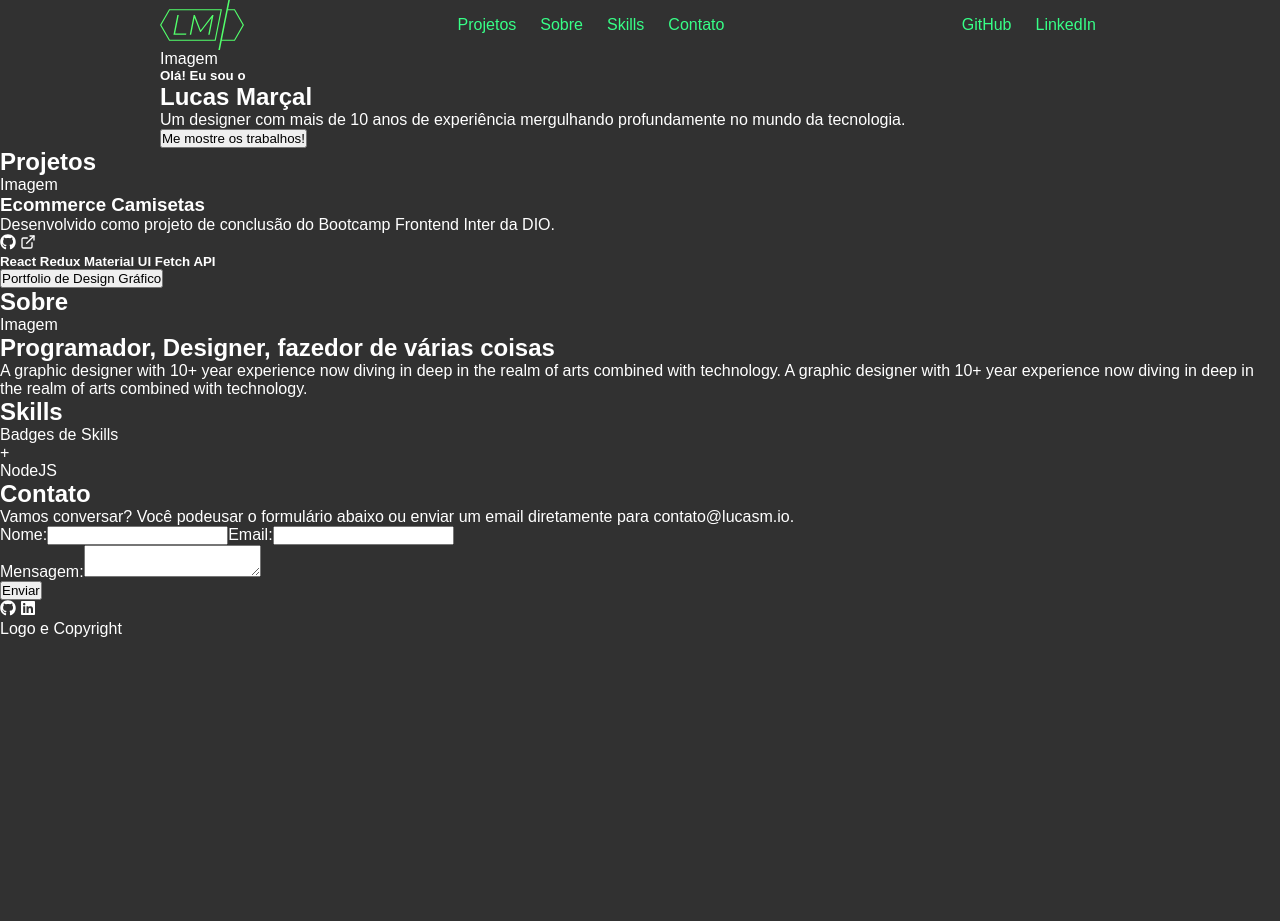
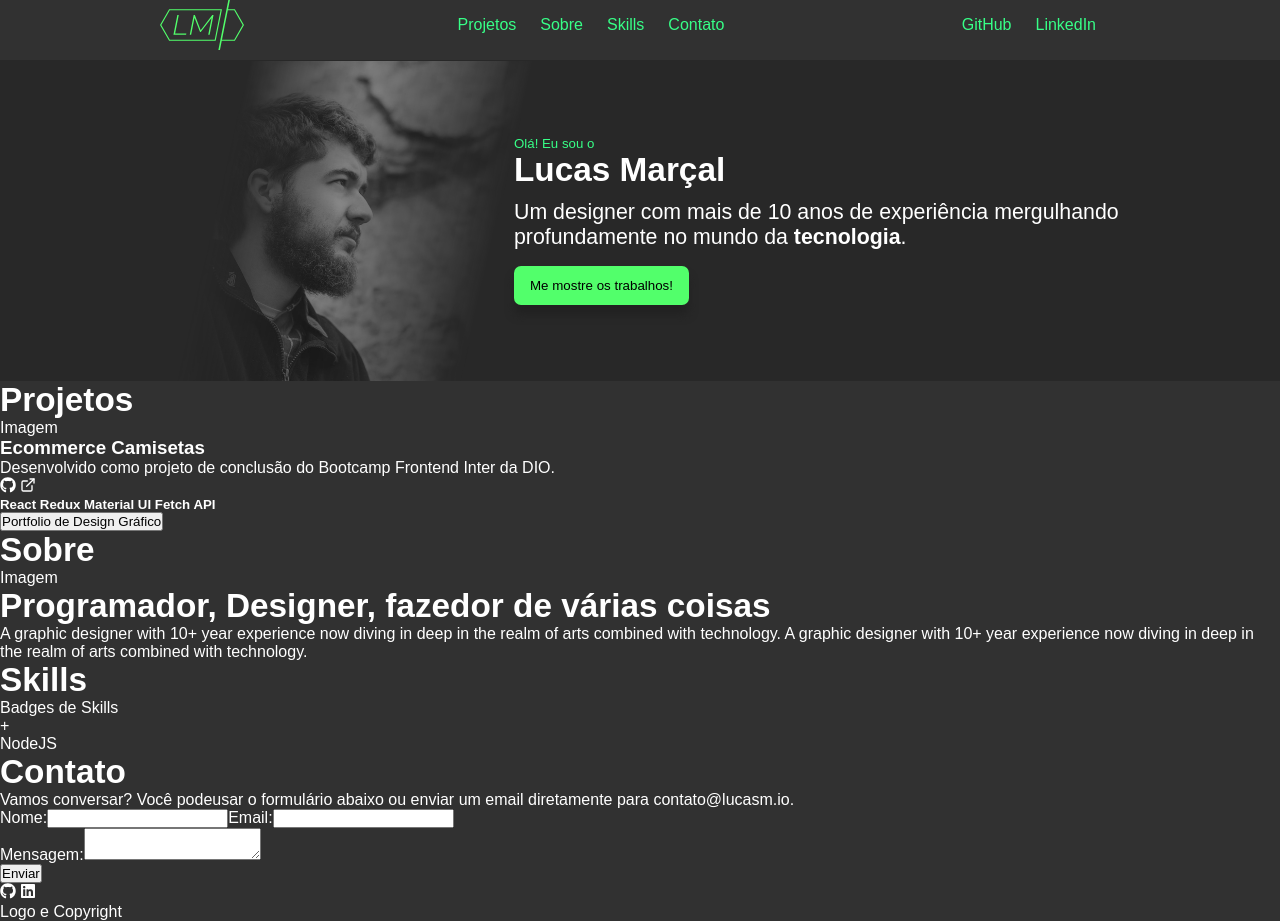
Before and after one commit to lucas-marcal/Portfolio, a Gatsby site: page / in a window 1280 px wide. Before the commit the page ends 800 px from the top, so only its background shows below. Built offline with nearby package versions, Linux system fonts and the light colour scheme; Gatsby itself is replaced by a stand-in of ours.

Commit message:
Styled 'Featured'.

```diff
--- /dev/null
+++ b/src/components/Featured.js
@@ -0,0 +1,30 @@
+import React from "react";
+import { ProfilePic } from "./ProfilePic";
+import { Container } from "./styles/Container.styled";
+import { StyledFeatured } from "./styles/Featured.styled";
+
+const Featured = () => {
+    return (
+        <StyledFeatured>
+            <Container className="featuredWrapper">
+                <div className="bgimg">
+                    <ProfilePic />
+                </div>
+                <div className="content">
+                    <h5>Olá! Eu sou o</h5>
+                    <h1>Lucas Marçal</h1>
+                    <p>
+                        Um designer com mais de 10 anos de experiência
+                        mergulhando profundamente no mundo da{" "}
+                        <span>tecnologia</span>.
+                    </p>
+                    <button className="primary-btn">
+                        Me mostre os trabalhos!
+                    </button>
+                </div>
+            </Container>
+        </StyledFeatured>
+    );
+};
+
+export default Featured;
--- /dev/null
+++ b/src/components/ProfilePic.js
@@ -0,0 +1,14 @@
+import React from "react";
+import { StaticImage } from "gatsby-plugin-image";
+
+export function ProfilePic() {
+    return (
+        <StaticImage
+            src="../images/profilebg.png"
+            alt="Lucas Marçal profile picture"
+            placeholder="blurred"
+            layout="constrained"
+            transformOptions={{ greyscale: true }}
+        />
+    );
+}
--- /dev/null
+++ b/src/components/styles/Featured.styled.js
@@ -0,0 +1,42 @@
+import styled from "styled-components";
+
+export const StyledFeatured = styled.section`
+    background-color: ${({ theme }) => theme.colors.darkerbg};
+
+    p {
+        margin-bottom: 1rem;
+        font-size: 16pt;
+
+        span {
+            font-weight: 600;
+        }
+    }
+
+    h1 {
+        margin-bottom: 0.7rem;
+    }
+
+    h5 {
+        color: ${({ theme }) => theme.colors.primary};
+        font-weight: 400;
+    }
+
+    .featuredWrapper {
+        position: relative;
+        display: grid;
+        grid-template-columns: 2fr 3fr;
+    }
+
+    .profilepic {
+        opacity: 0.5;
+    }
+
+    .content {
+        margin-left: -30px;
+        z-index: 10;
+        align-self: center;
+    }
+
+    .bgimg {
+    }
+`;
--- a/src/components/styles/Global.js
+++ b/src/components/styles/Global.js
@@ -14,6 +14,26 @@ const GlobalStyles = createGlobalStyle`
         color: white;
         background-color: ${({ theme }) => theme.colors.darkbg};
     }
+
+    h1 {
+        font-size: 25pt;
+    }
+
+    .primary-btn {
+        padding: 12px 16px;
+        background-color: ${({ theme }) => theme.colors.secondary};
+        border-radius: 7px;
+        border: none;
+        font-family: 'Montserrat', sans-serif;
+        font-weight: 500;
+        box-shadow: 0px 10px 8px #222;
+        cursor: pointer;
+        transition: transform 0.3s;
+
+        &:hover {
+            transform: scale(0.98);
+        }
+    }
 `;
 
 export default GlobalStyles;
--- a/src/components/styles/Navbar.styled.js
+++ b/src/components/styles/Navbar.styled.js
@@ -2,6 +2,7 @@ import styled from "styled-components";
 
 export const StyledNavbarHeader = styled.header`
     background-color: ${({ theme }) => theme.colors.darkbg};
+    height: 60px;
 
     .headerWrapper {
         display: flex;
--- a/src/pages/index.js
+++ b/src/pages/index.js
@@ -5,6 +5,7 @@ import { Container } from "../components/styles/Container.styled";
 import { Navbar } from "../components/Navbar";
 import { ThemeProvider } from "styled-components";
 import GlobalStyles from "../components/styles/Global";
+import Featured from "../components/Featured";
 
 const theme = {
     colors: {
@@ -23,21 +24,7 @@ const IndexPage = () => {
             <>
                 <GlobalStyles />
                 <Navbar />
-                <section>
-                    <Container>
-                        <div>Imagem</div>
-                        <div>
-                            <h5>Olá! Eu sou o</h5>
-                            <h1>Lucas Marçal</h1>
-                            <p>
-                                Um designer com mais de 10 anos de experiência
-                                mergulhando profundamente no mundo da
-                                tecnologia.
-                            </p>
-                            <button>Me mostre os trabalhos!</button>
-                        </div>
-                    </Container>
-                </section>
+                <Featured />
                 <section>
                     <h1>Projetos</h1>
                     <div>
```
Also changed, not shown: src/images/profilebg.png (added).
